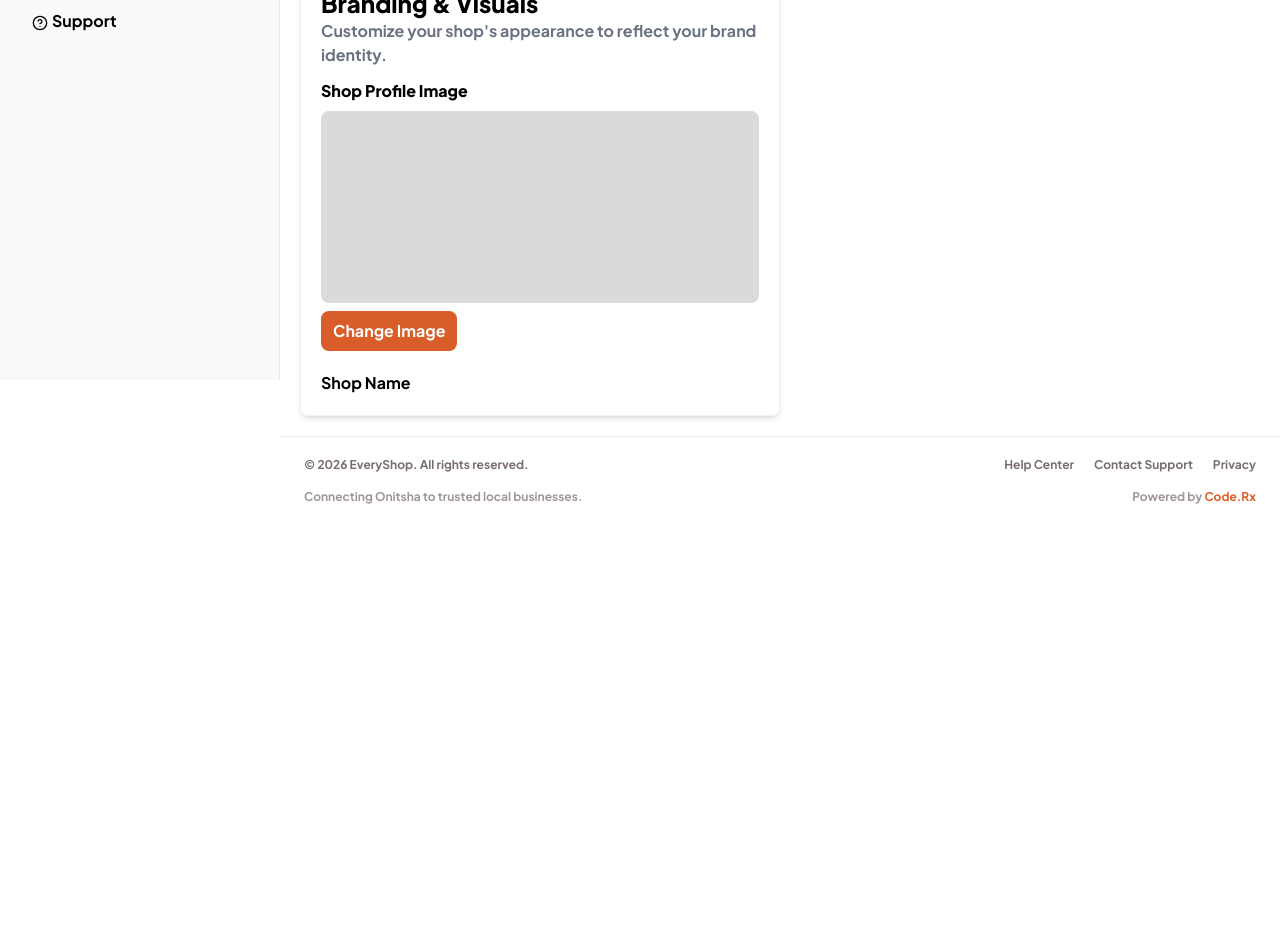
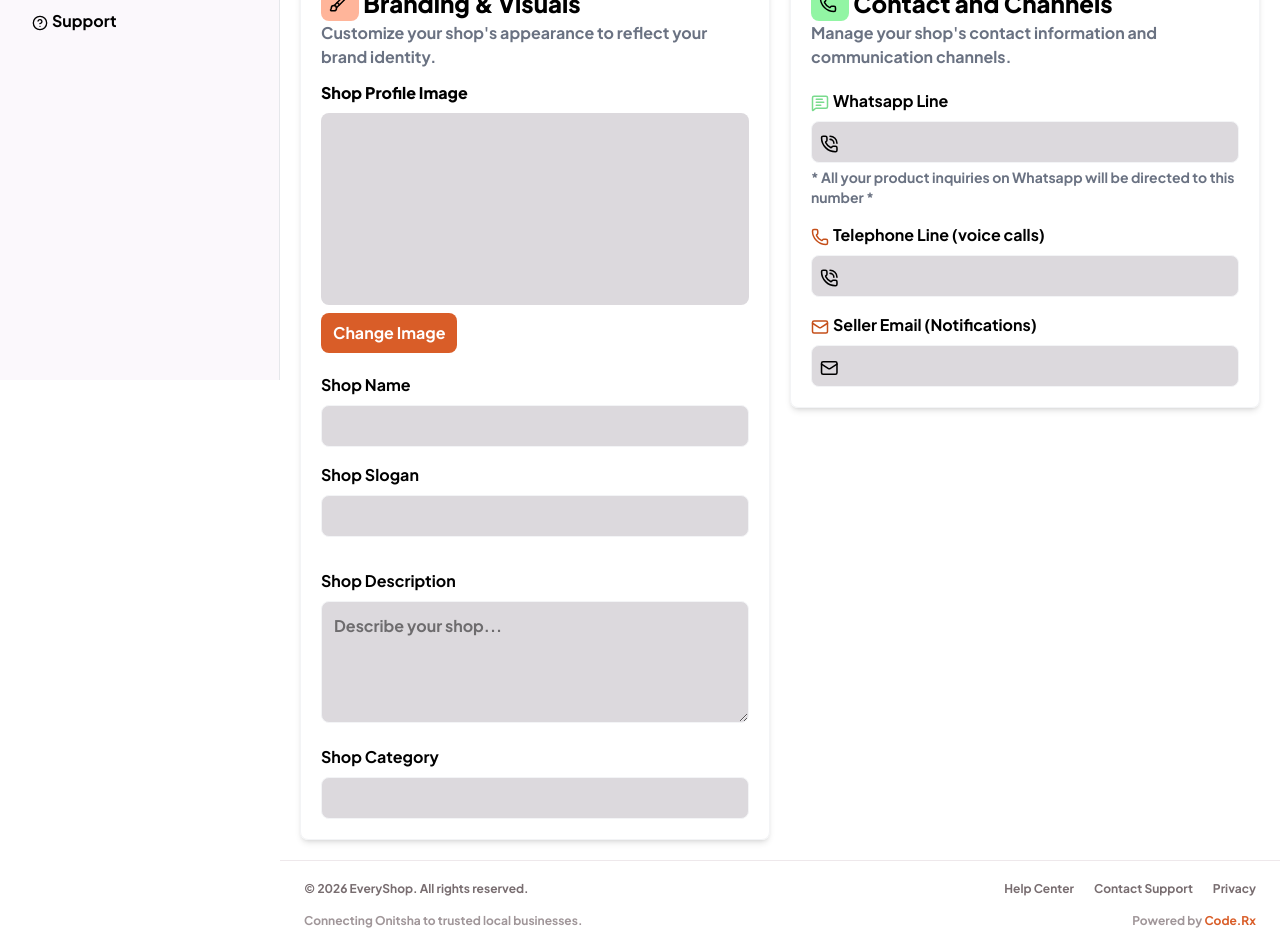
Before and after one commit to LilRex22/EveryShop-Marketplace-Frontend, a React (Vite) app: page /dashboard/shop in a window 1280 px wide. Shown: the part 420-1369 px from the top of the page. Before the commit the page ends 945 px from the top, so only its background shows below. Built offline with nearby package versions, Linux system fonts and the light colour scheme.

Commit message:
feat: added the UI contents of the shop profile page: branding, contacts

```diff
--- a/src/pages/dashboard/Shop.tsx
+++ b/src/pages/dashboard/Shop.tsx
@@ -1,7 +1,16 @@
-import { CircleCheck, Eye } from "lucide-react"
+import { CircleCheck, Eye, Brush, Phone, MessageSquareText, PhoneCall, Mail } from "lucide-react"
 import { CopyField } from "../../components/dashboard/CopyField"
+import { useState } from "react"
 
 export function MyShop() {
+    const [ShopName, setShopName] = useState('')
+    const [slogan, setSlogan] = useState('')
+    const [category, setCategory] = useState('')
+    const [line, setLine] = useState('')
+    const [description, setDescription] = useState('')
+    const [call, setCall] = useState('')
+    const [email, setEmail] = useState('')
+
     return (
         <main className="p-4 sm:p-5 font-jakarta">
             <form action="">
@@ -29,11 +38,11 @@ export function MyShop() {
                     <CopyField value="your-shop-public-url" />
                 </div>
 
-                <div className="grid grid-cols-2 mt-15">
+                <div className="grid grid-cols-2 gap-5 mt-15">
                     {/* branding */}
                     <div className="rounded-lg shadow-md border border-gray-100 p-5">
                         <div className="">
-                            <h2 className="text-2xl font-extrabold">Branding & Visuals</h2>
+                            <h2 className="text-2xl font-extrabold"><span className="inline-flex items-center justify-center p-2 rounded-lg bg-[#ffb59a]"><Brush size={18} className="inline-block me-1"/></span> Branding & Visuals</h2>
                             <p className="text-gray-500">Customize your shop's appearance to reflect your brand identity.</p>
                         </div>
                         <div className=" mt-3">
@@ -44,14 +53,113 @@ export function MyShop() {
                             <a href="" className="inline-block mt-2 bg-[#D95D28] text-white rounded-lg px-3 py-2 hover:bg-[#BD4D20] transition-colors">Change Image</a>
                         </div>
                         {/* shop details */}
-                        <div className="mt-5">
-                            <label htmlFor="name">Shop Name</label>
-                            <input type="text" />
+                        <div className="mt-5 flex flex-col gap-4">
+                            <div className="">
+                                <label htmlFor="name">Shop Name</label>
+                                <input
+                                    type="text"
+                                    id="name"
+                                    className="mt-2 border border-gray-100 bg-[#dcd9dd] rounded-lg p-2 w-full"
+                                    value={ShopName}
+                                    onChange={(e) => setShopName(e.target.value)}
+                                />
+                            </div>
+
+                            <div className="">
+                                <label htmlFor="slogan">Shop Slogan</label>
+                                <input
+                                    type="text"
+                                    id="slogan"
+                                    className="mt-2 border border-gray-100 bg-[#dcd9dd] rounded-lg p-2 w-full"
+                                    value={slogan}
+                                    onChange={(e) => setSlogan(e.target.value)}
+                                />
+                            </div>
+
+                            <div className="mt-4">
+                                <label htmlFor="description">Shop Description</label>
+                                <textarea
+                                    name="description"
+                                    id="description"
+                                    placeholder="Describe your shop..."
+                                    onChange={(e) => setDescription(e.target.value)}
+                                    rows={4}
+                                    value={description}
+                                    className="mt-2 w-full bg-[#dcd9dd] border border-gray-100 rounded-lg p-3 resize-y"
+                                />
+                            </div>
+
+                            <div className="">
+                                <label htmlFor="category">Shop Category</label>
+                                <input
+                                    type="text"
+                                    id="category"
+                                    className="mt-2 border border-gray-100 bg-[#dcd9dd] rounded-lg p-2 w-full"
+                                    value={category}
+                                    onChange={(e) => setCategory(e.target.value)}
+                                />
+                            </div>
                         </div>
                     </div>
 
-                    {/* contact */}
-                    <div className=""></div>
+                    <div className="flex flex-col gap-4">
+                        {/* contact */}
+                        <div className="rounded-lg shadow-md border border-gray-100 p-5 h-fit">
+                            <div className="">
+                                <h2 className="text-2xl font-extrabold"><span className="inline-flex items-center justify-center p-2 rounded-lg bg-[#92f5a4]"><Phone size={18} className="inline-block me-1"/></span> Contact and Channels</h2>
+                                <p className="text-gray-500">Manage your shop's contact information and communication channels.</p>
+                            </div>
+                            <div className="mt-5 flex flex-col gap-4">
+                                <div className="">
+                                    <label htmlFor="line"><MessageSquareText size={18} className="inline-block me-1 text-[#79db8d]"/>Whatsapp Line</label>
+                                    <div className="flex bg-[#dcd9dd] mt-2 border border-gray-100 rounded-lg p-2 w-full">
+                                        <PhoneCall size={20} className="mt-1"/>
+                                        <input
+                                            type="number"
+                                            id="line"
+                                            className="w-full bg-transparent outline-none ms-3"
+                                            value={line}
+                                            onChange={(e) => setLine(e.target.value)}
+                                        />
+                                    </div>
+                                    <p className="text-gray-500 text-sm mt-1">* All your product inquiries on Whatsapp will be directed to this number *</p>
+                                </div>
+
+                                <div className="">
+                                    <label htmlFor="call"><Phone size={18} className="inline-block me-1 text-[#c54f1a]"/>Telephone Line (voice calls)</label>
+                                    <div className="flex bg-[#dcd9dd] mt-2 border border-gray-100 rounded-lg p-2 w-full">
+                                        <PhoneCall size={20} className="mt-1"/>
+                                        <input
+                                            type="number"
+                                            id="call"
+                                            className="w-full bg-transparent outline-none ms-3"
+                                            value={call}
+                                            onChange={(e) => setCall(e.target.value)}
+                                        />
+                                    </div>
+                                </div>
+
+                                <div className="">
+                                    <label htmlFor="email"><Mail size={18} className="inline-block me-1 text-[#c54f1a]"/>Seller Email (Notifications)</label>
+                                    <div className="flex bg-[#dcd9dd] mt-2 border border-gray-100 rounded-lg p-2 w-full">
+                                        <Mail size={20} className="mt-1"/>
+                                        <input
+                                            type="email"
+                                            id="email"
+                                            className="w-full bg-transparent outline-none ms-3"
+                                            value={email}
+                                            onChange={(e) => setEmail(e.target.value)}
+                                        />
+                                    </div>
+                                </div>
+                            </div>
+                        </div>
+
+                        {/* location*/}
+                        <div className="">
+
+                        </div>
+                    </div>
                 </div>
             </form>
         </main>
```
